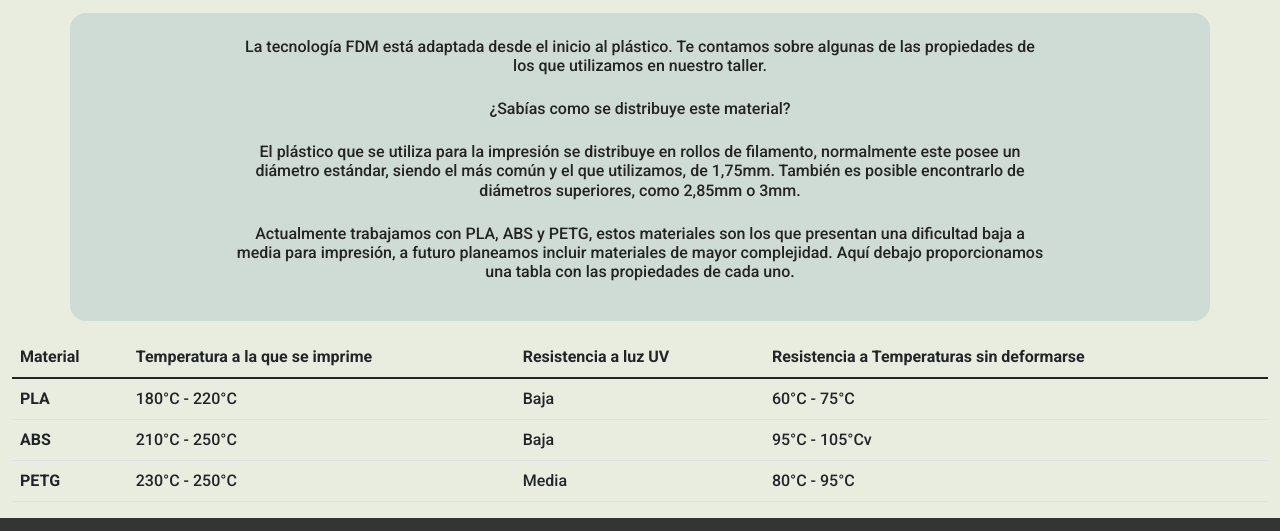
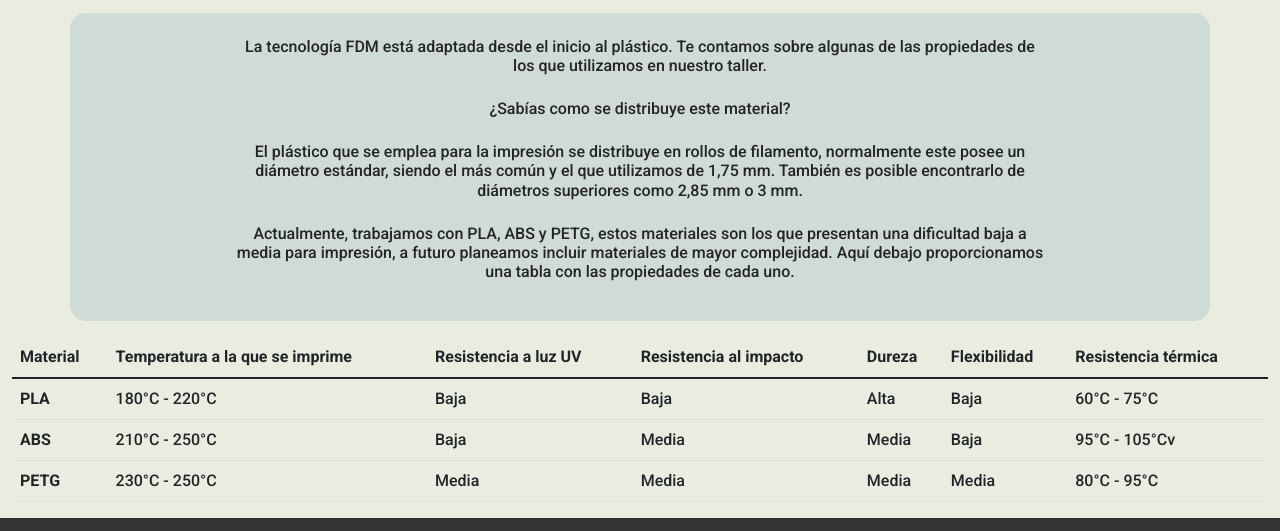
Before and after one commit to zeo-return-null/Impresion3d-Coderhouse, a website: page pages/about-materials.html in a window 1280 px wide. Shown: the part 183-714 px from the top of the page. Drawn offline with nearby package versions, Linux system fonts and the light colour scheme; a web font is replaced by a local one.

Commit message:
grammar fix

```diff
--- a/pages/about-materials.html
+++ b/pages/about-materials.html
@@ -12,7 +12,7 @@
   <style>
     @import url('https://fonts.googleapis.com/css2?family=Genos&family=Roboto:wght@300;500;700&display=swap');
   </style>
-  <title>Los materiales que usamos- Impresiones del Bajo Negro</title>
+  <title>Los materiales que usamos - Impresiones del Bajo Negro</title>
   <meta name="description"
     content="Breve explicación y tabla de propiedades de los materiales que utilizamos en Impresiones del Bajo Negro." />
   <meta name="robots" content="noindex, nofollow">
@@ -67,11 +67,11 @@
           <br>
           ¿Sabías como se distribuye este material?
           <br>
-          El plástico que se utiliza para la impresión se distribuye en rollos de filamento, normalmente este posee un
-          diámetro estándar, siendo el más común y el que utilizamos, de 1,75mm. También es posible encontrarlo de
-          diámetros superiores, como 2,85mm o 3mm.
+          El plástico que se emplea para la impresión se distribuye en rollos de filamento, normalmente este posee un
+          diámetro estándar, siendo el más común y el que utilizamos de 1,75 mm. También es posible encontrarlo de
+          diámetros superiores como 2,85 mm o 3 mm.
           <br>
-          Actualmente trabajamos con PLA, ABS y PETG, estos materiales son los que presentan una dificultad baja a media
+          Actualmente, trabajamos con PLA, ABS y PETG, estos materiales son los que presentan una dificultad baja a media
           para impresión, a futuro planeamos incluir materiales de mayor complejidad. Aquí debajo proporcionamos una
           tabla con las propiedades de cada uno.
         </p>
@@ -84,7 +84,10 @@
               <th scope="col">Material</th>
               <th scope="col">Temperatura a la que se imprime</th>
               <th scope="col">Resistencia a luz UV</th>
-              <th scope="col">Resistencia a Temperaturas sin deformarse</th>
+              <th scope="col">Resistencia al impacto</th>
+              <th scope="col">Dureza</th>
+              <th scope="col">Flexibilidad</th>
+              <th scope="col">Resistencia térmica</th>
             </tr>
           </thead>
           <tbody>
@@ -92,17 +95,26 @@
               <th scope="row">PLA</th>
               <td>180°C - 220°C</td>
               <td>Baja</td>
+              <td>Baja</td>
+              <td>Alta</td>
+              <td>Baja</td>
               <td>60°C - 75°C</td>
             </tr>
             <tr>
               <th scope="row">ABS</th>
               <td>210°C - 250°C</td>
               <td>Baja</td>
+              <td>Media</td>
+              <td>Media</td>
+              <td>Baja</td>
               <td>95°C - 105°Cv</td>
             </tr>
             <tr>
               <th scope="row">PETG</th>
               <td>230°C - 250°C</td>
+              <td>Media</td>
+              <td>Media</td>
+              <td>Media</td>
               <td>Media</td>
               <td>80°C - 95°C</td>
             </tr>
```
